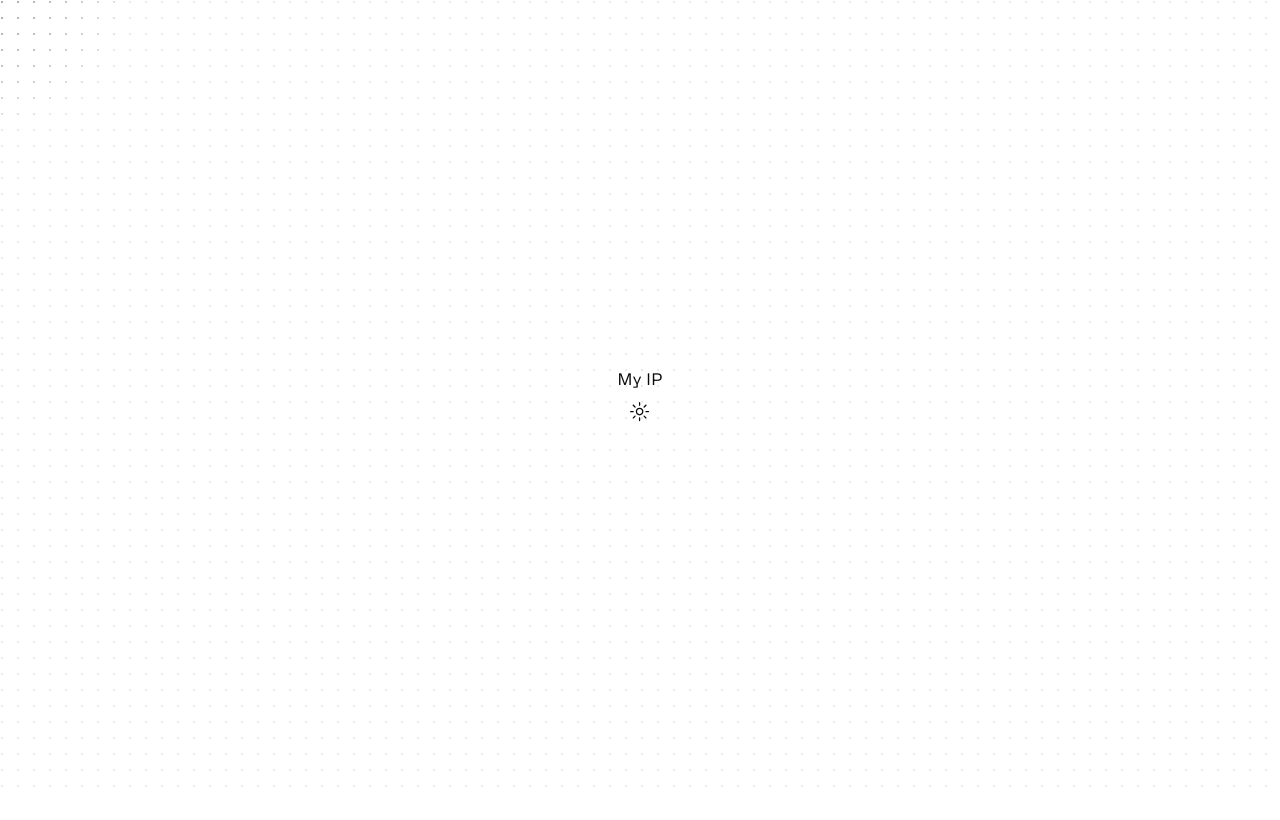
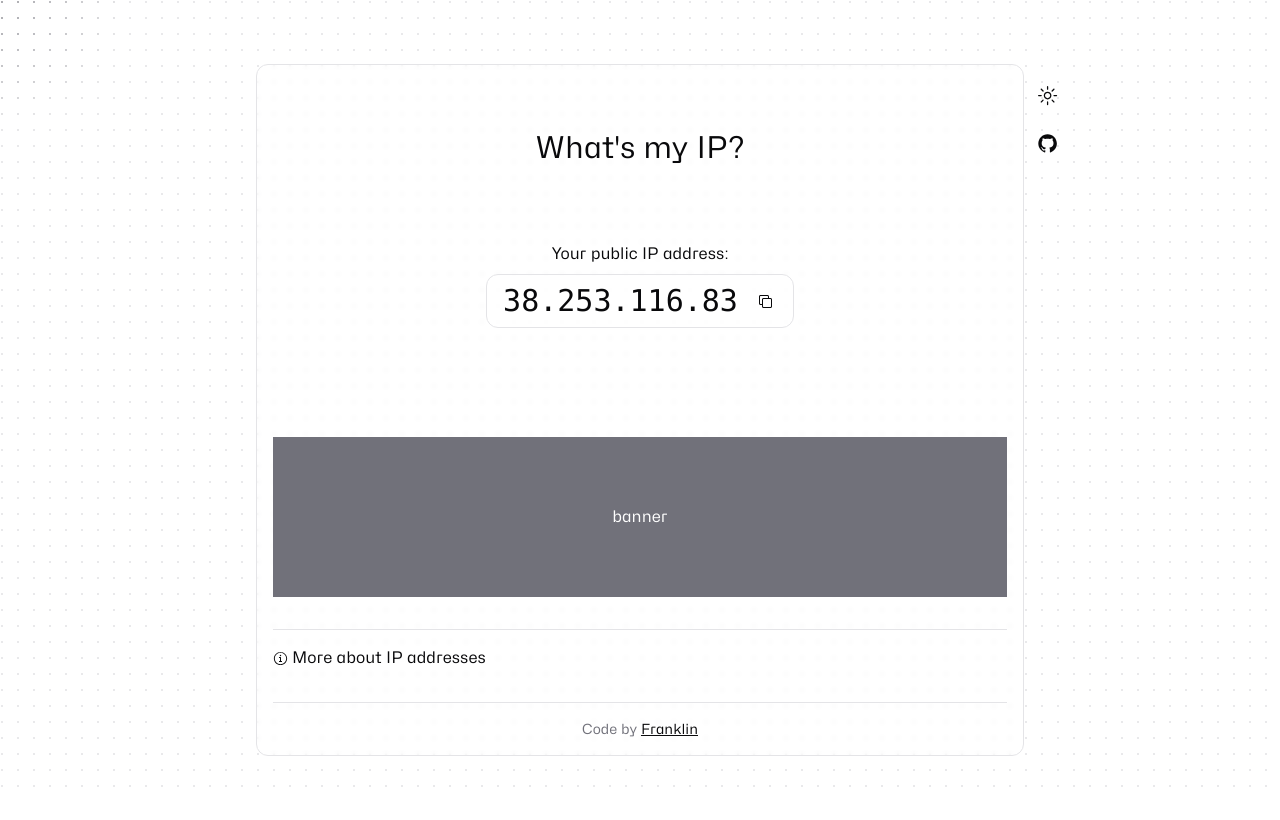
Before and after one commit to franklinrms/-my-ip, a Next.js app: page / in a window 1280 px wide. Built offline with nearby package versions, Linux system fonts and the light colour scheme.

Commit message:
refactor: page.tsx to update layout and add IP address display

```diff
--- a/src/app/page.tsx
+++ b/src/app/page.tsx
@@ -1,10 +1,50 @@
-import { ThemeToggle } from '@/components/theme-toggle'
+import { ButtonCopyToClipboard } from '@/components/button-copy-to-clipboard'
+import { Icons } from '@/components/icons'
+import { Nav } from '@/components/nav'
+import { siteConfig } from '@/config/site'
 
 export default function Home() {
+  const ip = '38.253.116.83'
   return (
-    <main className="flex min-h-screen flex-col items-center justify-center p-24">
-      <h1>My IP</h1>
-      <ThemeToggle />
+    <main className="relative flex min-h-screen flex-col items-center justify-between p-4 sm:p-16">
+      <div className="top-0 mx-auto flex w-full max-w-3xl sm:sticky">
+        <Nav />
+      </div>
+      <div className="container relative mx-auto flex max-w-3xl flex-1 flex-col gap-8 rounded-lg border border-border p-4 backdrop-blur-[2px]">
+        <div className="mx-auto mt-12 max-w-2xl gap-4 text-center">
+          <h1 className="text-3xl">{siteConfig.name}</h1>
+          <section className="flex min-h-60 flex-col items-center justify-center p-4">
+            <div className="flex flex-col items-center justify-center gap-2 p-2">
+              <label>Your public IP address:</label>
+              <pre className="flex items-center gap-2 rounded-lg border border-border bg-background/95 p-2 pl-4 text-3xl backdrop-blur-[2px] supports-[backdrop-filter]:bg-background/60">
+                <code>{ip}</code>
+                <ButtonCopyToClipboard text={ip} />
+              </pre>
+            </div>
+          </section>
+        </div>
+        <span className="flex h-40 w-full items-center justify-center bg-muted-foreground text-background">
+          banner
+        </span>
+        <article className="flex min-h-full flex-1 flex-col">
+          <div className="flex flex-col gap-3 border-t border-border pt-4">
+            <h3 className="flex items-center gap-1 text-base">
+              <Icons.info /> More about IP addresses
+            </h3>
+          </div>
+        </article>
+        <div className="border-t border-border pt-4">
+          <p className="text-center text-sm text-muted-foreground">
+            Code by{' '}
+            <a
+              className="text-foreground underline hover:no-underline"
+              href="https://github.com/franklinrms"
+            >
+              Franklin
+            </a>
+          </p>
+        </div>
+      </div>
     </main>
   )
 }
```
